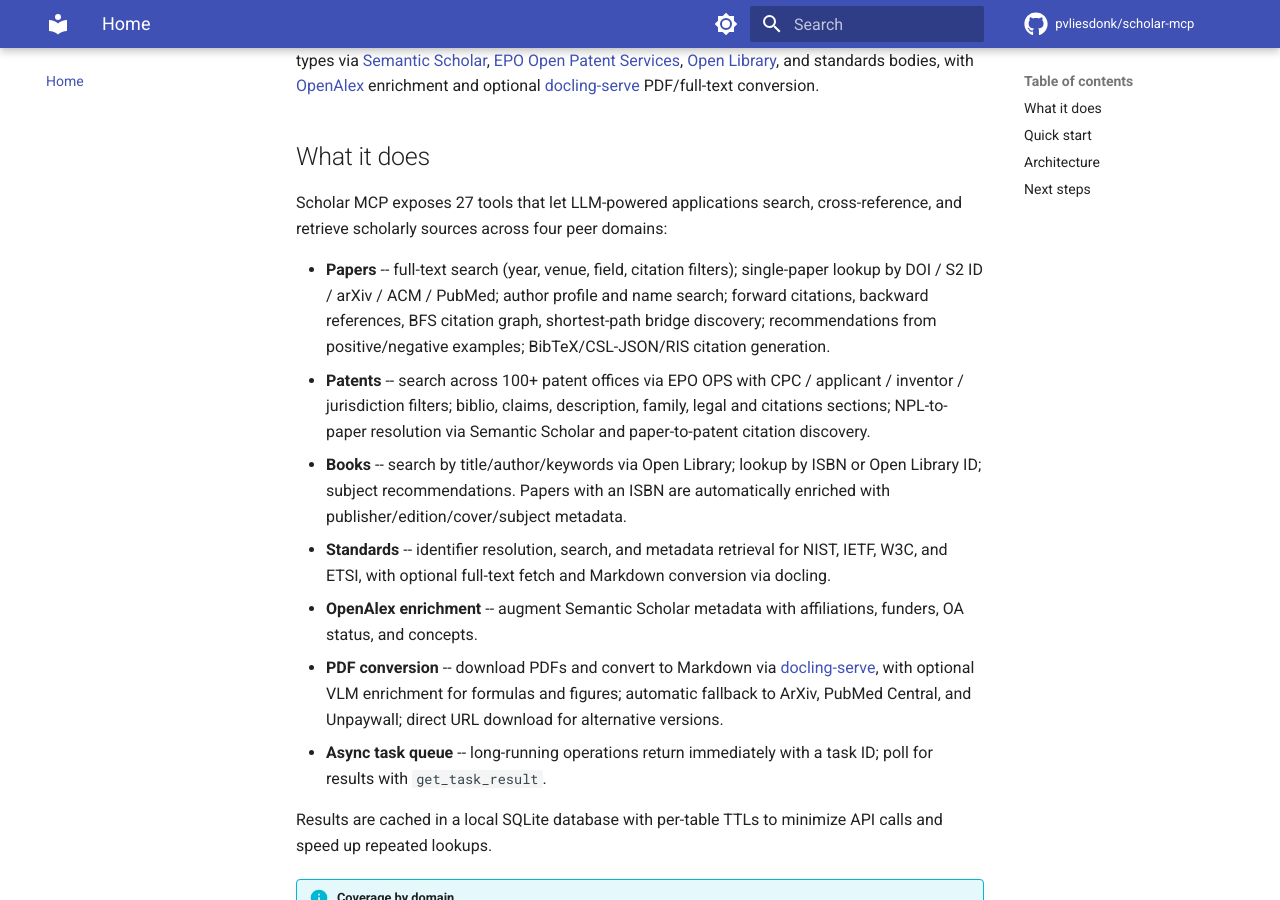
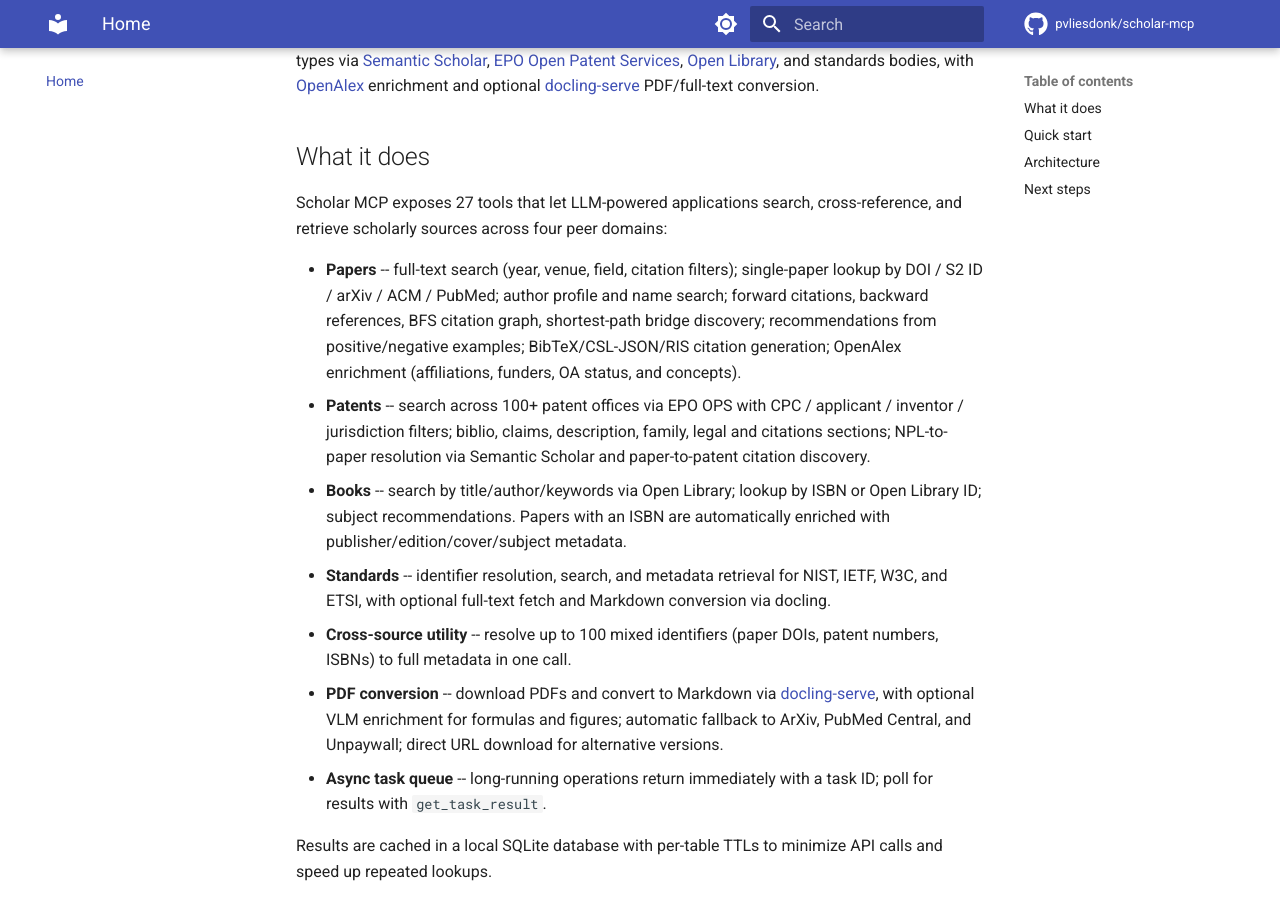
Before and after one commit to pvliesdonk/scholar-mcp, an MkDocs documentation site: the page built from docs/index.md, in a window 1280 px wide and 900 px high, scrolled down 231 px. Built offline with MkDocs 1.6.1 and Material for MkDocs 9.7.7, drawn with Linux system fonts in a browser that asks for light colours; comment, search, counter and statistics services are not loaded; some of the changed text lies outside the part shown.

Commit message:
fix: address PR review — consolidate Papers sections, add fetch_patent_pdf
- Consolidate all Papers sub-sections together in docs/tools/index.md
  (Enrichment and Citation Generation now follow Recommendations)
- Move enrich_paper from Utility to Papers — Enrichment for consistency
  with README.md
- Add fetch_patent_pdf entry to docs/tools/index.md Patents section
- Add batch_resolve to docs/index.md bullet list (was missing, 26→27)
- Add Cross-source Utility and Task Polling to architecture diagram
- Rename Utility → Cross-source Utility consistently across all files

Co-Authored-By: Claude Opus 4.6 <noreply@anthropic.com>

```diff
--- a/docs/index.md
+++ b/docs/index.md
@@ -6,11 +6,11 @@ A [FastMCP](https://github.com/jlowin/fastmcp) server for the scholarly citation
 
 Scholar MCP exposes 27 tools that let LLM-powered applications search, cross-reference, and retrieve scholarly sources across four peer domains:
 
-- **Papers** -- full-text search (year, venue, field, citation filters); single-paper lookup by DOI / S2 ID / arXiv / ACM / PubMed; author profile and name search; forward citations, backward references, BFS citation graph, shortest-path bridge discovery; recommendations from positive/negative examples; BibTeX/CSL-JSON/RIS citation generation.
+- **Papers** -- full-text search (year, venue, field, citation filters); single-paper lookup by DOI / S2 ID / arXiv / ACM / PubMed; author profile and name search; forward citations, backward references, BFS citation graph, shortest-path bridge discovery; recommendations from positive/negative examples; BibTeX/CSL-JSON/RIS citation generation; OpenAlex enrichment (affiliations, funders, OA status, and concepts).
 - **Patents** -- search across 100+ patent offices via EPO OPS with CPC / applicant / inventor / jurisdiction filters; biblio, claims, description, family, legal and citations sections; NPL-to-paper resolution via Semantic Scholar and paper-to-patent citation discovery.
 - **Books** -- search by title/author/keywords via Open Library; lookup by ISBN or Open Library ID; subject recommendations. Papers with an ISBN are automatically enriched with publisher/edition/cover/subject metadata.
 - **Standards** -- identifier resolution, search, and metadata retrieval for NIST, IETF, W3C, and ETSI, with optional full-text fetch and Markdown conversion via docling.
-- **OpenAlex enrichment** -- augment Semantic Scholar metadata with affiliations, funders, OA status, and concepts.
+- **Cross-source utility** -- resolve up to 100 mixed identifiers (paper DOIs, patent numbers, ISBNs) to full metadata in one call.
 - **PDF conversion** -- download PDFs and convert to Markdown via [docling-serve](https://github.com/DS4SD/docling-serve), with optional VLM enrichment for formulas and figures; automatic fallback to ArXiv, PubMed Central, and Unpaywall; direct URL download for alternative versions.
 - **Async task queue** -- long-running operations return immediately with a task ID; poll for results with `get_task_result`.
 
@@ -62,6 +62,8 @@ See [Installation](installation.md) for all methods including Linux packages.
 │  │  (10)  │ │  (4)   │ │  (3)   │ │    (3)    │ │   (4)    │  │
 │  └────┬───┘ └────┬───┘ └────┬───┘ └─────┬─────┘ └─────┬────┘  │
 │       │         │          │           │             │       │
+│       + Cross-source Utility (1) · Task Polling (2)          │
+│                                                               │
 │  ┌────▼─────────▼──────────▼───────────▼─────────────▼────┐  │
 │  │                  SQLite Cache (TTL)                    │  │
 │  └───┬──────┬──────────┬───────┬──────────┬─────────┬─────┘  │
```
Also changed, not shown: README.md (+1 -1 lines), docs/tools/index.md (+69 -49 lines).
